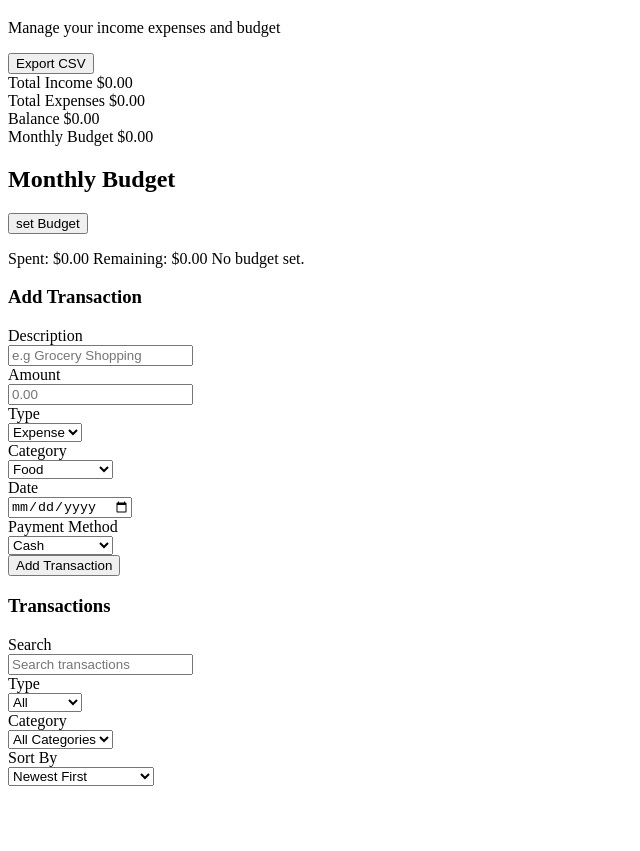
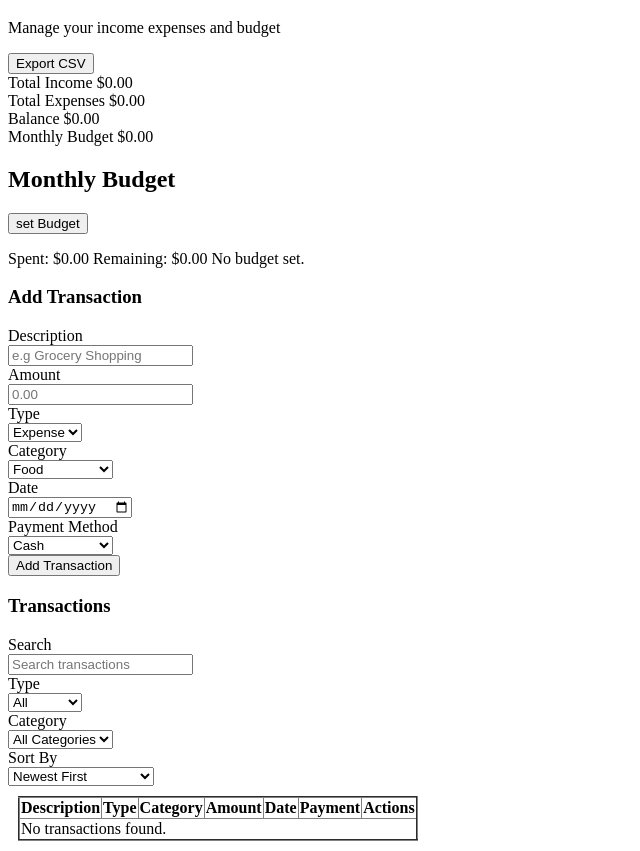
Before and after one commit to kalbuilds/expense-tracker-financial-dashboard, a plain HTML site: page index.html in a window 1280 px wide. Shown: the part 61-912 px from the top of the page, without its empty margins (0-640 px from the left). Before the commit the page ends 855 px from the top, so only its background shows below. Drawn offline with Linux system fonts and the light colour scheme.

Commit message:
feat: add transcation-list section

```diff
--- a/index.html
+++ b/index.html
@@ -135,6 +135,39 @@
 
 
       </div>
+
+      <div class="transcation-list" style="margin: 10px;">
+        <table border="2" style="border-collapse: collapse;">
+
+            <th>
+              Description
+
+            </th>
+            <th>
+              Type
+            </th>
+            <th>
+              Category
+            </th>
+            <th>
+              Amount
+            </th>
+            <th>Date
+            </th>
+            <th>Payment</th>
+            <th>Actions
+           </th>
+           <tr>
+            <td colspan="7">No transactions found.
+
+            </td>
+              </tr>
+
+
+
+        </table>
+
+      </div>
     </div>
   </body>
 </html>
```
